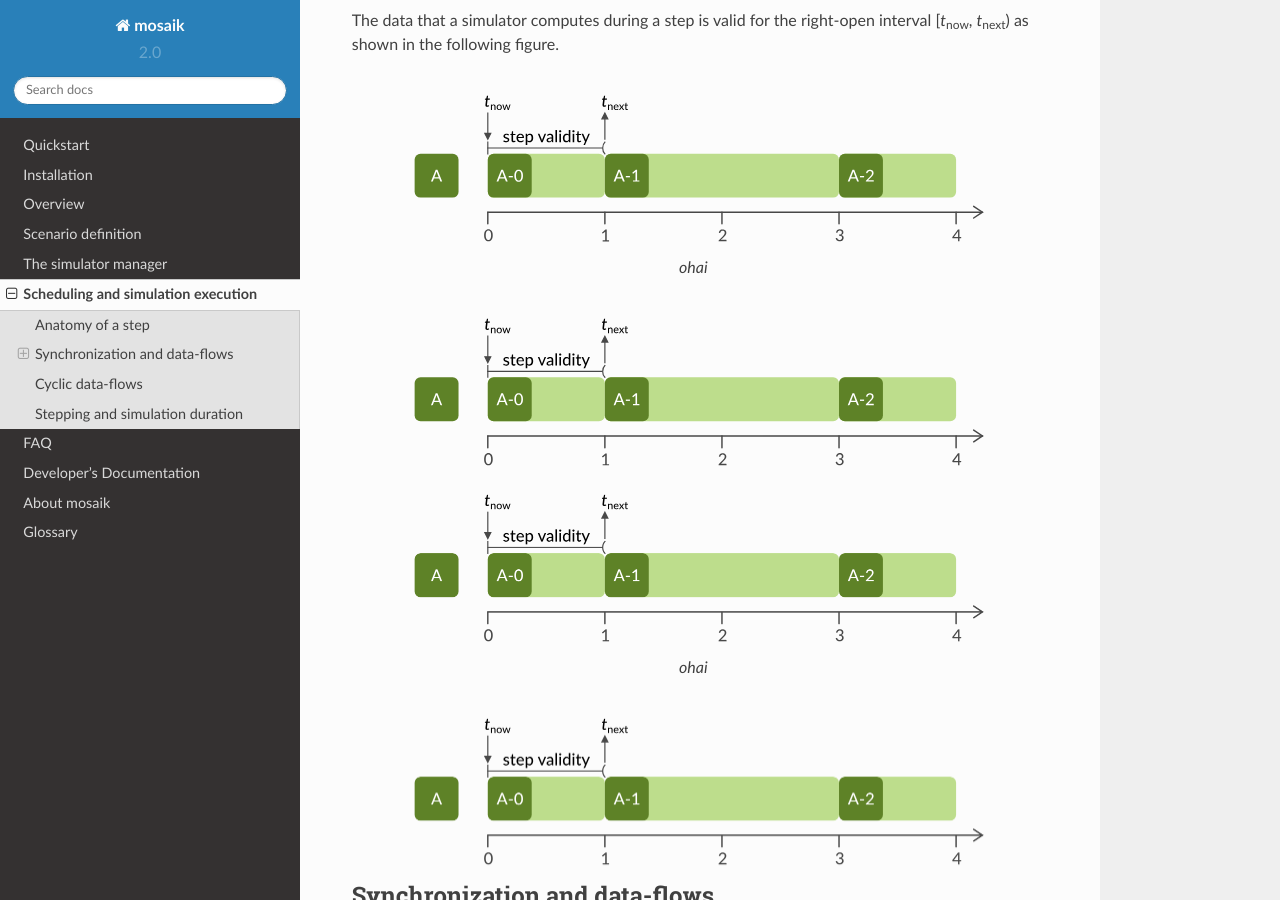
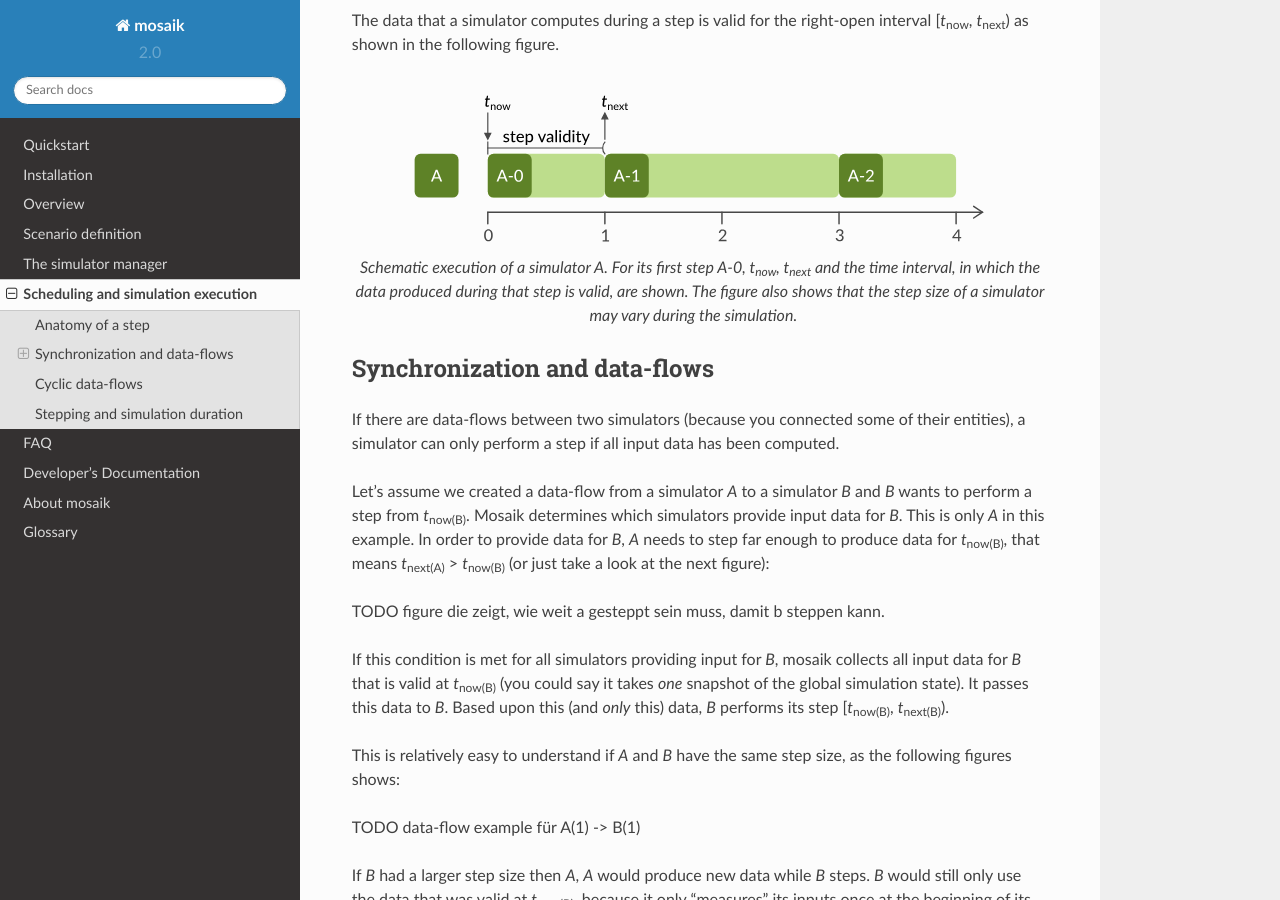
Before and after one commit to OFFIS-mosaik/mosaik, a Sphinx documentation site: the page built from docs/scheduler.rst, in a window 1280 px wide and 900 px high, scrolled down 543 px. Built offline with Sphinx 7.4.7 and the Read the Docs theme 2.0.0, drawn with Linux system fonts in a browser that asks for light colours; pages that are not in the unit, such as notebooks, are missing from menus.

Commit message:
Fixed the figure explaining a step.

```diff
--- a/docs/scheduler.rst
+++ b/docs/scheduler.rst
@@ -27,30 +27,15 @@ The data that a simulator computes during a step is valid for the right-open
 interval [*t*:sub:`now`, *t*:sub:`next`) as shown in the following figure.
 
 
-.. figure:: /_static/scheduler-step.svg
+.. figure:: /_static/scheduler-step.*
    :width: 600
    :align: center
    :alt: Anatomy of a step
 
-   ohai
-
-.. image:: /_static/scheduler-step.svg
-   :width: 600
-   :align: center
-   :alt: Anatomy of a step
-
-.. figure:: /_static/scheduler-step.png
-   :width: 600
-   :align: center
-   :alt: Anatomy of a step
-
-   ohai
-
-.. image:: /_static/scheduler-step.png
-   :width: 600
-   :align: center
-   :alt: Anatomy of a step
-
+   Schematic execution of a simulator *A*. For its first step *A-0*,
+   *t*:sub:`now`, *t*:sub:`next` and the time interval, in which the data
+   produced during that step is valid, are shown. The figure also shows that
+   the step size of a simulator may vary during the simulation.
 
 
 Synchronization and data-flows
```
